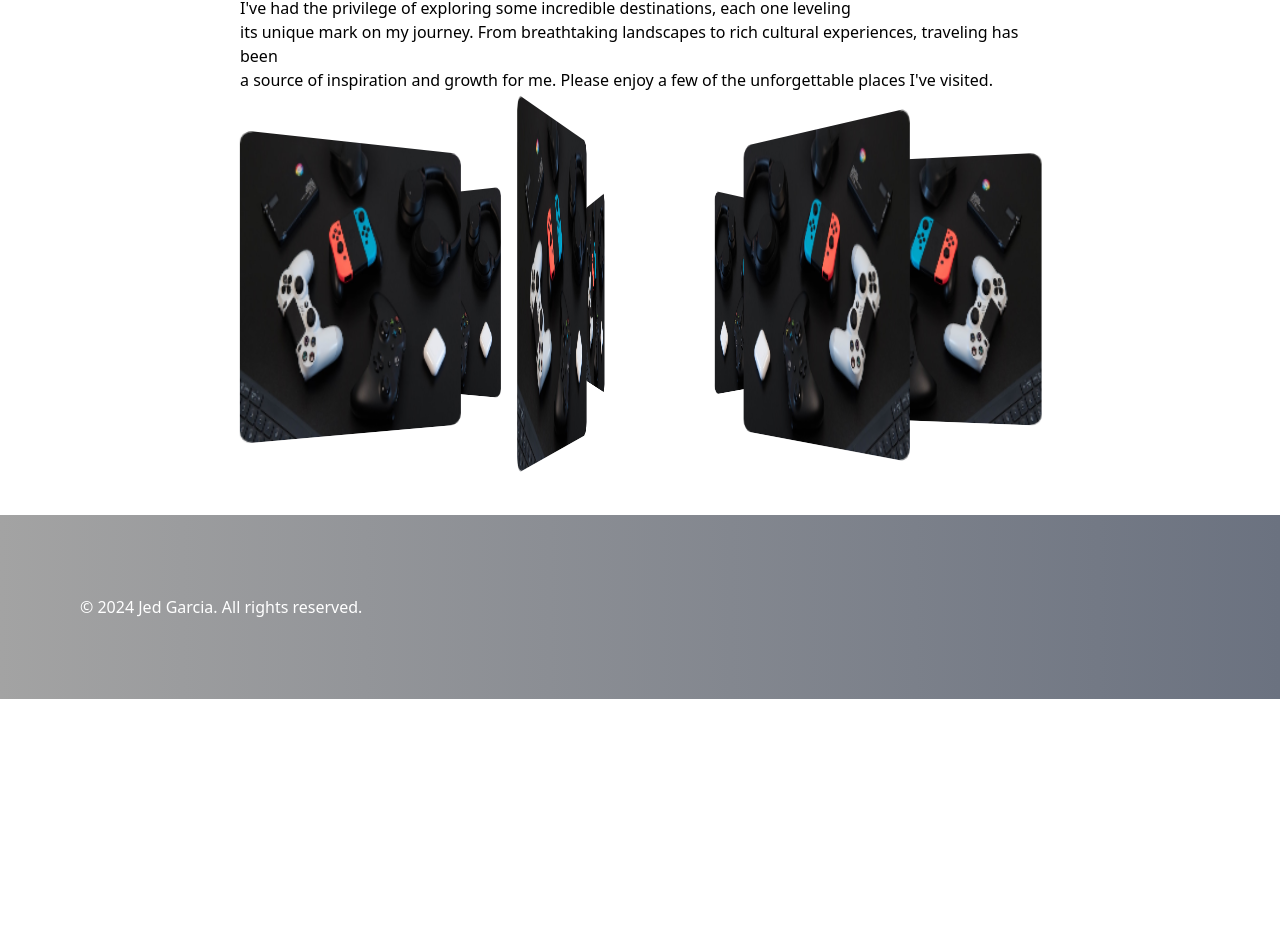
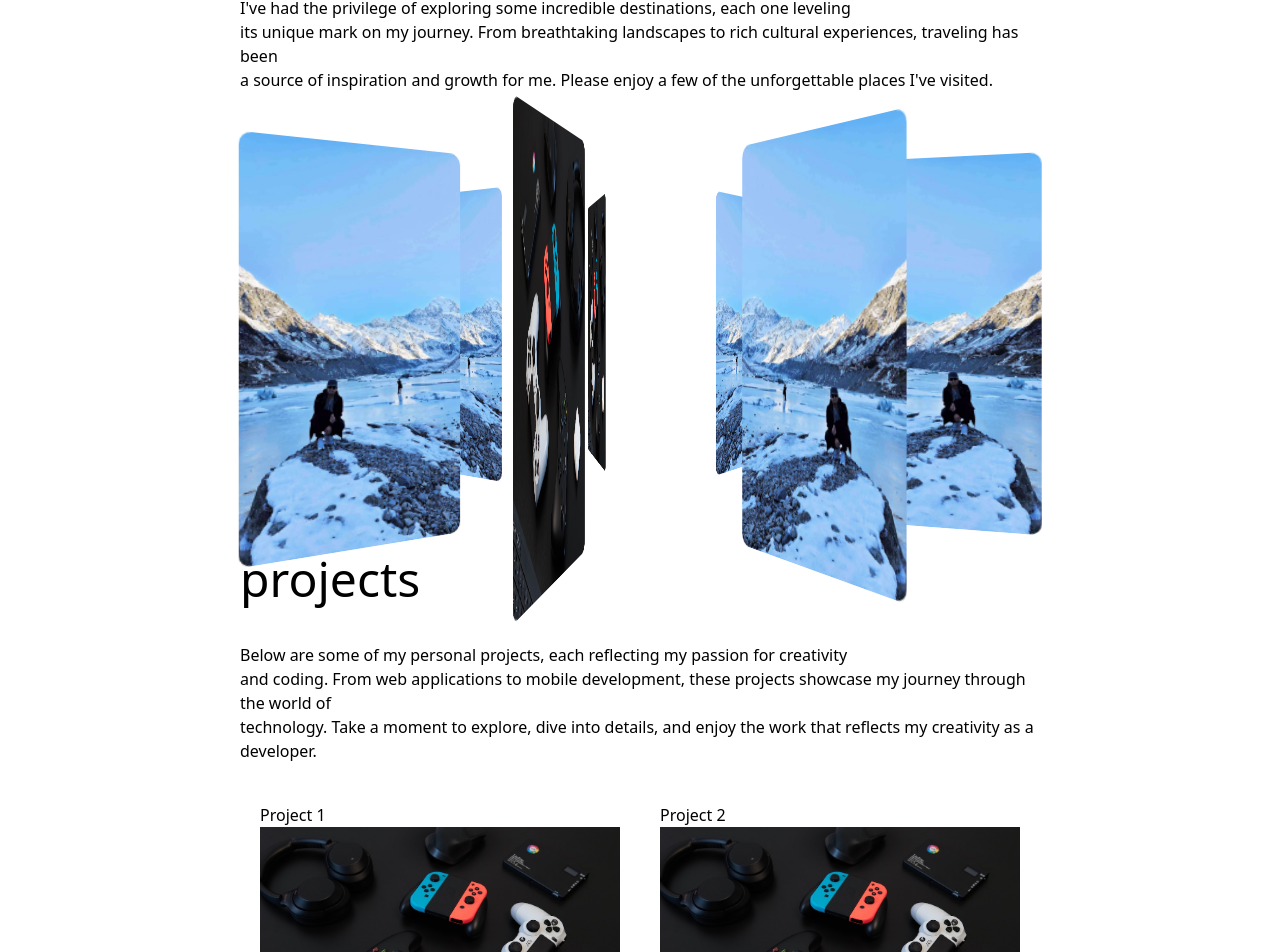
Before and after one commit to jedi24garcia/main-web-react, a React (Create React App) app: page /Portfolio in a window 1280 px wide. Shown: the part 320-1272 px from the top of the page. Before the commit the page ends 1019 px from the top, so only its background shows below. Built offline with nearby package versions, Linux system fonts and the light colour scheme.

Commit message:
modified poftfolio page

```diff
--- a/src/Portfolio.css
+++ b/src/Portfolio.css
@@ -9,7 +9,7 @@
 }
 .imageStyle>img {
     position: absolute; left: 0; top: 0; width: 190px;
-    border-radius: 10px; aspect-ratio: 4 / 5;
+    border-radius: 10px; aspect-ratio: 4 / 7;
     transition: transform 2s ease-in-out;
     transform: rotateY(var(--i)) translate(288px);
 }
--- a/src/Portfolio.js
+++ b/src/Portfolio.js
@@ -5,6 +5,7 @@
 
 import './Portfolio.css';
 import consoleImage from './/images/consoles.jpg';
+import aboutImage from './/images/Image.jpg';
 
 function Portfolio() {
     return (
@@ -19,16 +20,33 @@
                 </p>
                 <div className='scene'>
                     <div className='imageStyle'>
-                        <img style={{ '--i': '000deg' }} src={consoleImage} alt="Portfolio project 1" />
+                        <img style={{ '--i': '000deg' }} src={aboutImage} alt="Portfolio project 1" />
                         <img style={{ '--i': '040deg' }} src={consoleImage} alt="Portfolio project 2" />
-                        <img style={{ '--i': '080deg' }} src={consoleImage} alt="Portfolio project 3" />
+                        <img style={{ '--i': '080deg' }} src={aboutImage} alt="Portfolio project 3" />
                         <img style={{ '--i': '120deg' }} src={consoleImage} alt="Portfolio project 4" />
-                        <img style={{ '--i': '160deg' }} src={consoleImage} alt="Portfolio project 5" />
+                        <img style={{ '--i': '160deg' }} src={aboutImage} alt="Portfolio project 5" />
                         <img style={{ '--i': '200deg' }} src={consoleImage} alt="Portfolio project 6" />
-                        <img style={{ '--i': '240deg' }} src={consoleImage} alt="Portfolio project 7" />
+                        <img style={{ '--i': '240deg' }} src={aboutImage} alt="Portfolio project 7" />
                         <img style={{ '--i': '280deg' }} src={consoleImage} alt="Portfolio project 8" />
-                        <img style={{ '--i': '320deg' }} src={consoleImage} alt="Portfolio project 9" />
+                        <img style={{ '--i': '320deg' }} src={aboutImage} alt="Portfolio project 9" />
                     </div>
+                </div>
+                    <div className='item-body px-60 py-10'>
+                    <h1 className='font-serif text-5xl'>projects</h1>
+                </div>
+                <p className='item-body px-60'>Below are some of my personal projects, each reflecting my passion for creativity<br />
+                and coding. From web applications to mobile development, these projects showcase my journey through the world of<br />
+                technology. Take a moment to explore, dive into details, and enjoy the work that reflects my creativity as a developer.<br />
+                </p>
+                <div className='flex justify-between px-60 py-10'>
+                    <section className='item-body w-1/2 px-5'>
+                        <h2>Project 1</h2>
+                        <img src={consoleImage} alt='' />
+                    </section>
+                    <section className='item-body w-1/2 px-5'>
+                        <h2>Project 2</h2>
+                        <img src={consoleImage} alt='' />
+                    </section>
                 </div>
             <FooterPage />
         </div>
```
